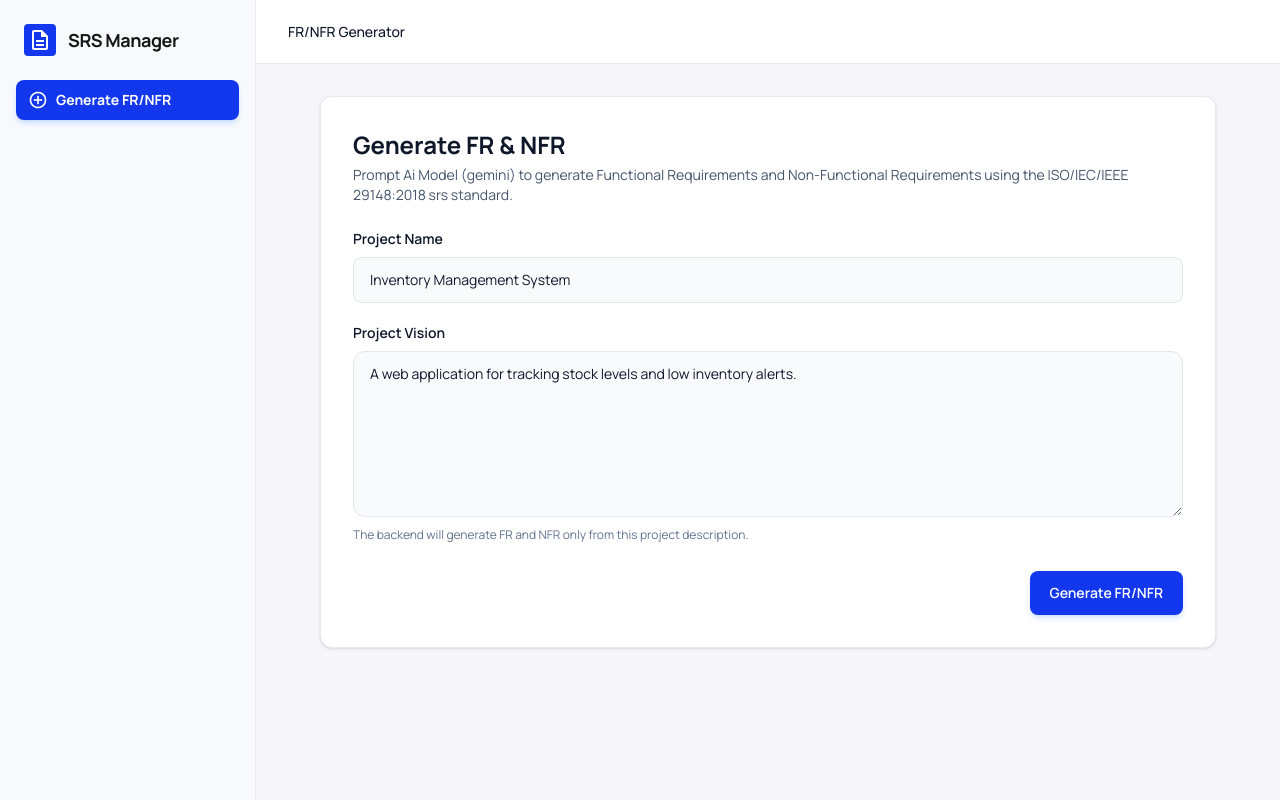
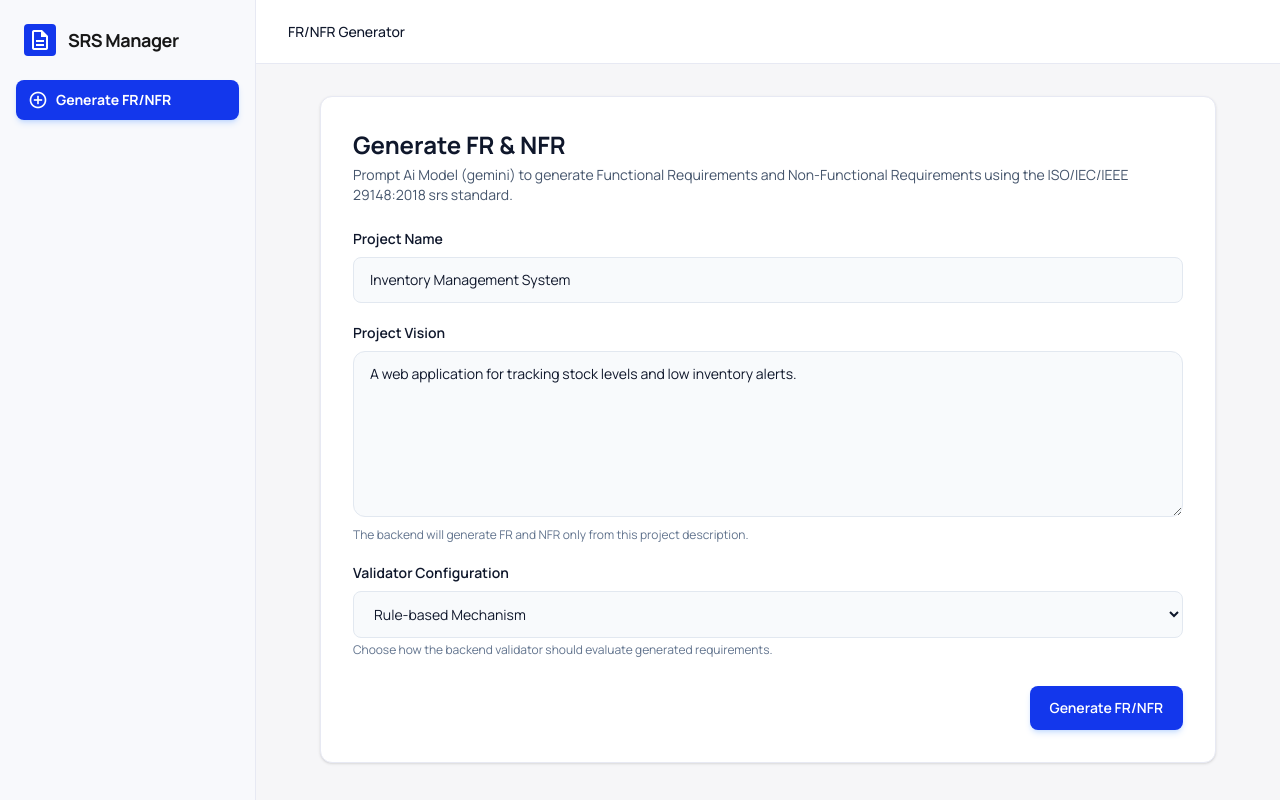
Before and after one commit to faridjuliano/srs-generation, a Next.js app: page /new-fr-nfr in a window 1280 px wide. Built offline with nearby package versions, Linux system fonts and the light colour scheme; no server answers.

Commit message:
added validations options

```diff
--- a/src/app/new-fr-nfr/page.tsx
+++ b/src/app/new-fr-nfr/page.tsx
@@ -11,6 +11,7 @@ export default function NewFrNfrPage() {
 
   const [projectName, setProjectName] = useState('Inventory Management System');
   const [projectVision, setProjectVision] = useState('A web application for tracking stock levels and low inventory alerts.');
+  const [validatorConfig, setValidatorConfig] = useState<'rule-based' | 'gemini' | 'no-validation'>('rule-based');
   const [isGenerating, setIsGenerating] = useState(false);
   const [error, setError] = useState<string | null>(null);
 
@@ -32,7 +33,7 @@ export default function NewFrNfrPage() {
 	  const response = await fetch(`${backendBaseUrl}/api/srs/generate-fr-nfr`, {
 		method: 'POST',
 		headers: { 'Content-Type': 'application/json' },
-		body: JSON.stringify({ projectName, projectVision })
+		body: JSON.stringify({ projectName, projectVision, validatorConfig })
 	  });
 
 	  const data = (await response.json()) as FrNfrGenerateResponse;
@@ -119,6 +120,22 @@ export default function NewFrNfrPage() {
 				</p>
 			  </div>
 
+				  <div>
+					<label className="block text-sm font-semibold text-slate-900 dark:text-white mb-2">Validator Configuration</label>
+					<select
+					  value={validatorConfig}
+					  onChange={(e) => setValidatorConfig(e.target.value as 'rule-based' | 'gemini' | 'no-validation')}
+					  className="w-full rounded-lg border border-slate-200 dark:border-slate-700 bg-slate-50 dark:bg-[#202434] px-4 py-3 text-sm text-slate-900 dark:text-white focus:border-primary focus:ring-2 focus:ring-primary/20"
+					>
+					  <option value="rule-based">Rule-based Mechanism</option>
+					  <option value="gemini">Gemini LLM</option>
+            <option value="no-validation">No Validation</option>
+					</select>
+					<p className="mt-1 text-xs text-slate-500 dark:text-slate-400">
+						Choose how the backend validator should evaluate generated requirements.
+					</p>
+				  </div>
+
 			  {error && (
 				<div className="rounded-lg border border-red-200 dark:border-red-800 bg-red-50 dark:bg-red-900/20 p-4 text-sm text-red-700 dark:text-red-300">
 				  {error}
```
